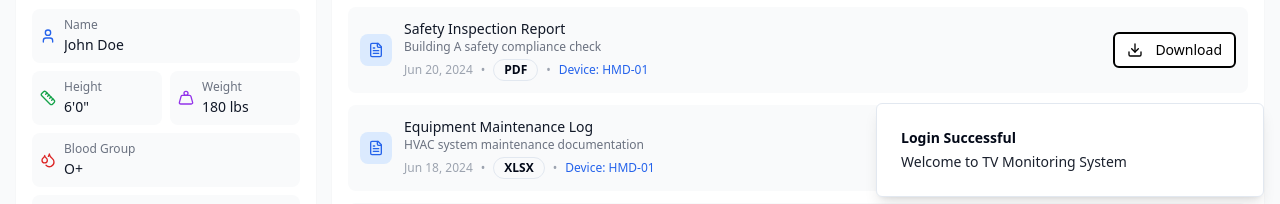
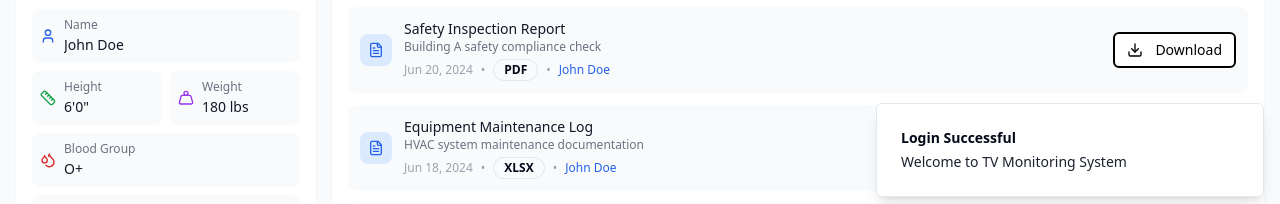
Before and after one commit to Tharun-CIO/vision-tvs-interface-spark, a React (Vite) app: page / in a window 1280 px wide. Both pictures are taken after typing "name@example.com", "Sample123" into the empty fields and a click on the button "Sign In". Shown: the part 587-791 px from the top of the page. Built offline with nearby package versions, Linux system fonts and the light colour scheme.

Commit message:
Refactor: Show person/device name in report
Show person's name in the report if selected, otherwise show the device name and date.

```diff
--- a/src/pages/DashboardPage.tsx
+++ b/src/pages/DashboardPage.tsx
@@ -307,6 +307,14 @@ const DashboardPage = ({
       month: 'long',
       day: 'numeric'
     });
+  };
+
+  const getWorkEntryDisplayName = () => {
+    if (!selectedDevice) return "";
+    if (selectedDevice.assignedPerson) {
+      return selectedDevice.assignedPerson;
+    }
+    return `${selectedDevice.deviceName} - ${getCurrentDate()}`;
   };
 
   return <div className="h-screen bg-gray-50 p-4 overflow-hidden">
@@ -654,7 +662,7 @@ const DashboardPage = ({
                                   {work.type}
                                 </Badge>
                                 <span className="text-xs text-gray-400">•</span>
-                                <span className="text-xs text-blue-600">Device: {selectedDevice.deviceName}</span>
+                                <span className="text-xs text-blue-600">{getWorkEntryDisplayName()}</span>
                               </div>
                             </div>
                           </div>
```
